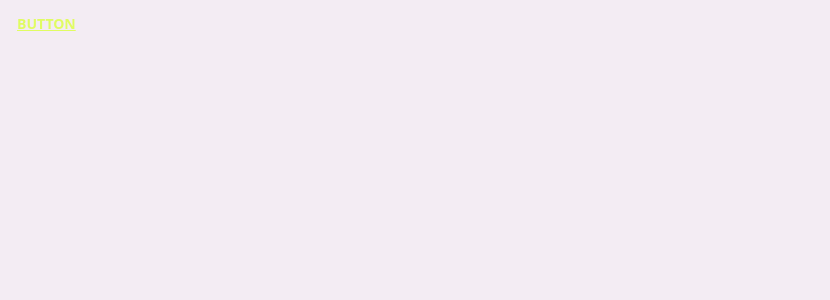
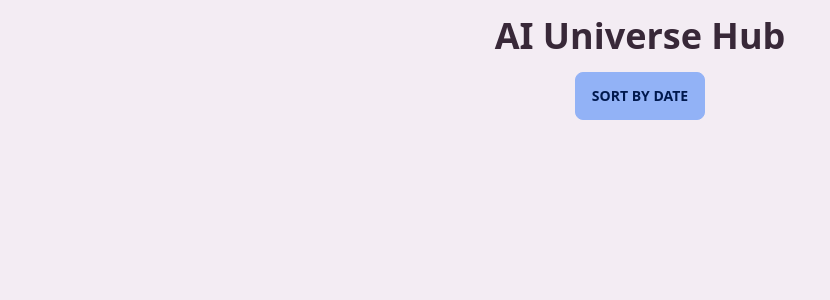
Before and after one commit to yeasinrafee/ai-universe-react, a React (Vite) app: page / in a window 1280 px wide. Shown: the top 300 px of the page, without its empty margins (0-830 px from the left). Built offline with nearby package versions, Linux system fonts and the light colour scheme.

Commit message:
Header and button component

```diff
--- a/src/App.jsx
+++ b/src/App.jsx
@@ -1,10 +1,13 @@
 import React from "react";
+import Header from "./components/Header/Header";
+import Button from "./components/Button/Button";
 
 const App = () => {
   return (
-    <div>
-      <button className="btn btn-link">Button</button>
-    </div>
+    <>
+      <Header />
+      <Button>Sort By Date</Button>
+    </>
   );
 };
 
--- /dev/null
+++ b/src/components/Button/Button.jsx
@@ -0,0 +1,11 @@
+import React from "react";
+
+const Button = ({ children }) => {
+  return (
+    <div className="text-center">
+      <button className="btn btn-info">{children}</button>
+    </div>
+  );
+};
+
+export default Button;
--- /dev/null
+++ b/src/components/Header/Header.jsx
@@ -0,0 +1,11 @@
+import React from "react";
+
+const Header = () => {
+  return (
+    <div>
+      <h1 className="text-center font-bold text-4xl my-4">AI Universe Hub</h1>
+    </div>
+  );
+};
+
+export default Header;
```
